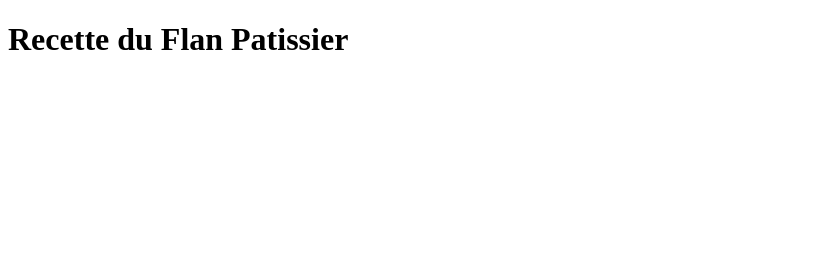
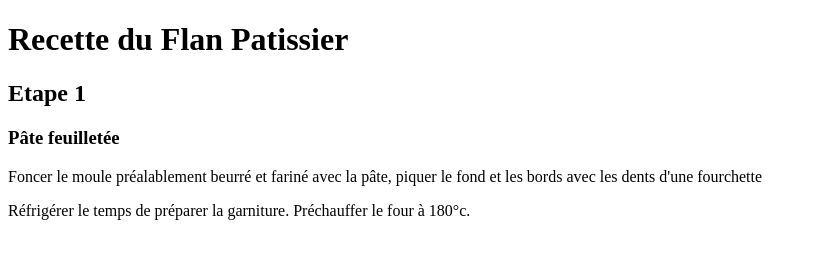
Before and after one commit to AnousoneM/Recette, a plain HTML site: page index.html in a window 1280 px wide. Shown: the whole page, without its empty margins (0-817 px from the left). Drawn offline with Linux system fonts and the light colour scheme.

Commit message:
Ajout de l'étape 1

```diff
--- a/index.html
+++ b/index.html
@@ -8,6 +8,10 @@
 </head>
 <body>
     <h1>Recette du Flan Patissier</h1>
+    <h2>Etape 1</h2>
+    <h3>Pâte feuilletée</h3>
+    <p>Foncer le moule préalablement beurré et fariné avec la pâte, piquer le fond et les bords avec les dents d'une fourchette</p>
+    <p>Réfrigérer le temps de préparer la garniture. Préchauffer le four à 180°c.</p>
 
 </body>
 </html>
```
